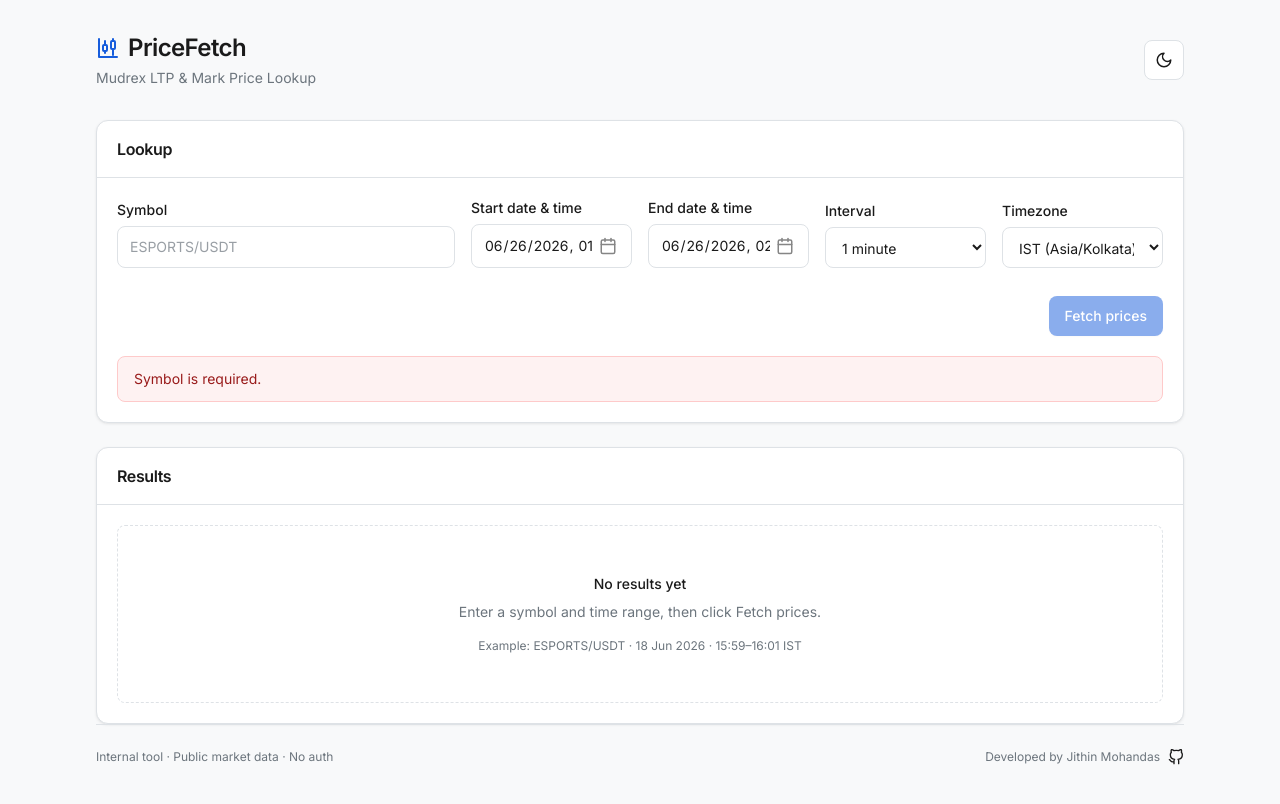
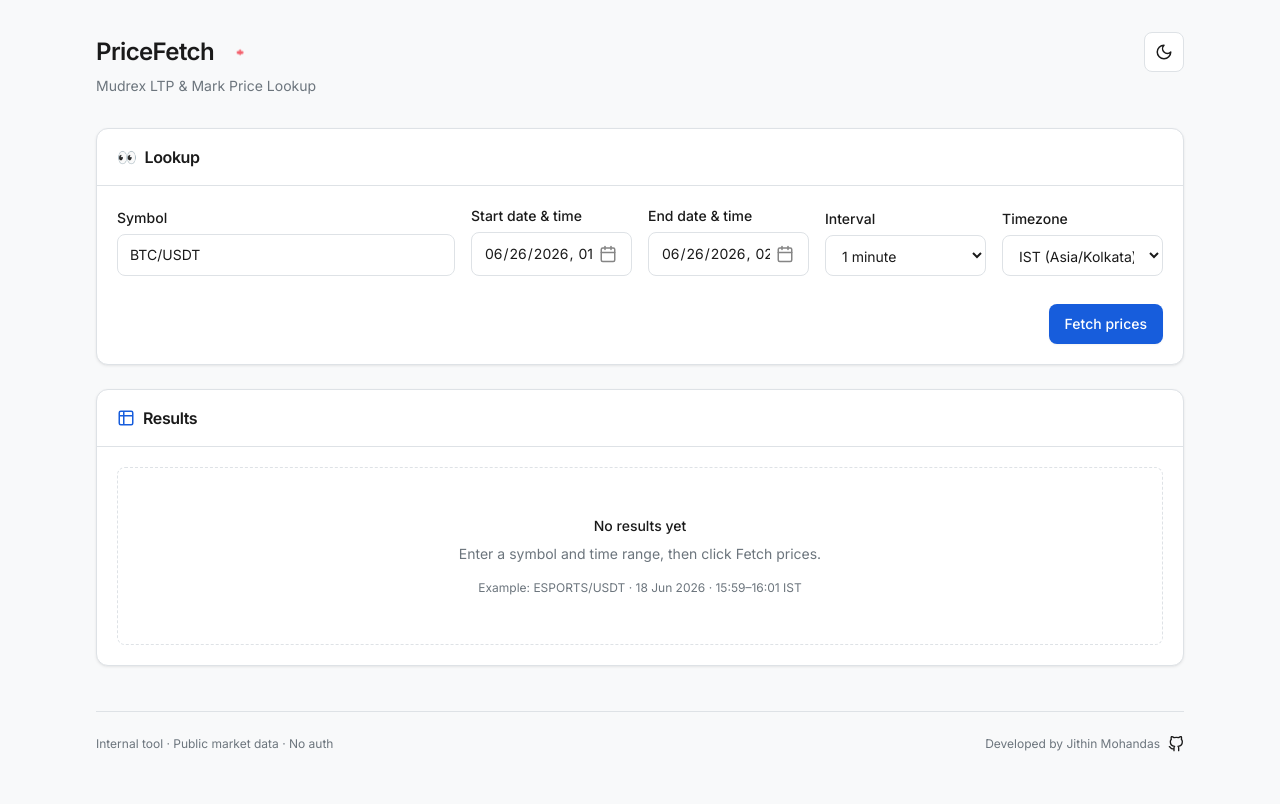
Before and after one commit to DecentralizedJM/mudrex-mark-price-fetcher, a React (Vite) app in the folder marktrace/: page / in a window 1280 px wide. Shown: the top 804 px of the page. Built offline with nearby package versions, Linux system fonts and the light colour scheme.

Commit message:
Polish header and card titles with candle, blinking eyes, and results icon.
Move the cycling candlestick inline with PriceFetch, add animated eyes on Lookup and a table icon on Results, and default the symbol to BTC/USDT.

Co-authored-by: Cursor <cursoragent@cursor.com>

```diff
--- a/marktrace/src/App.tsx
+++ b/marktrace/src/App.tsx
@@ -1,5 +1,5 @@
 import { useCallback, useEffect, useState } from 'react';
-import { Download, RefreshCw } from 'lucide-react';
+import { Download, RefreshCw, Table2 } from 'lucide-react';
 import { analyzePriceMovement } from './lib/analysis';
 import { fetchPriceDataViaApi } from './lib/api-client';
 import { validateLookup } from './lib/api';
@@ -7,6 +7,7 @@ import { buildCsv, buildCsvFilename, downloadCsv } from './lib/csv';
 import { defaultStartTime, defaultEndTime } from './lib/time';
 import type { FetchResult, LookupParams, PriceAnalysis } from './lib/types';
 import { AnalysisPanel } from './components/AnalysisPanel';
+import { BlinkingEyes } from './components/BlinkingEyes';
 import { Header } from './components/Header';
 import { LookupForm } from './components/LookupForm';
 import { ResultsTable } from './components/ResultsTable';
@@ -15,7 +16,7 @@ import { Button } from './components/ui/Button';
 import { Card } from './components/ui/Card';
 
 const defaultParams = (): LookupParams => ({
-  symbol: '',
+  symbol: 'BTC/USDT',
   startTime: defaultStartTime('Asia/Kolkata'),
   endTime: defaultEndTime('Asia/Kolkata'),
   timezone: 'Asia/Kolkata',
@@ -77,7 +78,7 @@ export default function App() {
         <Header />
 
         <div className="flex-1 space-y-6">
-          <Card title="Lookup">
+          <Card title="Lookup" icon={<BlinkingEyes />}>
             <LookupForm
               params={params}
               onChange={setParams}
@@ -100,6 +101,7 @@ export default function App() {
 
           <Card
             title="Results"
+            icon={<Table2 size={18} className="text-accent dark:text-accent-dark" />}
             action={
               hasResults ? (
                 <Button variant="secondary" onClick={handleDownload}>
--- /dev/null
+++ b/marktrace/src/components/BlinkingEyes.tsx
@@ -0,0 +1,7 @@
+export function BlinkingEyes() {
+  return (
+    <span className="blinking-eyes inline-block text-base leading-none" aria-hidden="true">
+      👀
+    </span>
+  );
+}
--- /dev/null
+++ b/marktrace/src/components/CandleStream.tsx
@@ -0,0 +1,81 @@
+import { useEffect, useState } from 'react';
+
+interface OhlcCandle {
+  open: number;
+  high: number;
+  low: number;
+  close: number;
+}
+
+const CANDLE_TYPES: OhlcCandle[] = [
+  { open: 58, high: 75, low: 52, close: 54 },  // Bearish pin bar / shooting star
+  { open: 40, high: 70, low: 40, close: 68 },  // Strong Bullish Marubozu
+  { open: 60, high: 62, low: 58, close: 59 },  // Doji
+  { open: 65, high: 68, low: 45, close: 48 },  // Bearish Engulfing
+  { open: 50, high: 52, low: 25, close: 48 },  // Bullish Hammer
+  { open: 55, high: 65, low: 45, close: 56 },  // Spinning top
+  { open: 30, high: 70, low: 20, close: 65 },  // High volatility Bullish
+  { open: 60, high: 65, low: 20, close: 25 },  // High volatility Bearish
+  { open: 45, high: 55, low: 42, close: 52 },  // Standard Bullish
+  { open: 55, high: 58, low: 45, close: 47 },  // Standard Bearish
+];
+
+const H = 40;
+const W = 16;
+
+export function CandleStream() {
+  const [index, setIndex] = useState(0);
+
+  useEffect(() => {
+    const timer = setInterval(() => {
+      setIndex((i) => (i + 1) % CANDLE_TYPES.length);
+    }, 600); // changes every 600ms
+    return () => clearInterval(timer);
+  }, []);
+
+  const candle = CANDLE_TYPES[index];
+  const bullish = candle.close >= candle.open;
+  const bodyTop = Math.max(candle.open, candle.close);
+  const bodyBottom = Math.min(candle.open, candle.close);
+
+  const y = (p: number) => ((100 - p) / 100) * H;
+  const highY = y(candle.high);
+  const lowY = y(candle.low);
+  const bodyTopY = y(bodyTop);
+  const bodyBottomY = y(bodyBottom);
+  const bodyH = Math.max(bodyBottomY - bodyTopY, 2);
+
+  const fill = bullish ? '#089981' : '#f23645';
+  const cx = W / 2;
+
+  return (
+    <div className="flex h-10 w-10 items-center justify-center overflow-hidden" aria-hidden="true">
+      <svg
+        key={index} // Force re-render for crisp animation if needed, or rely on CSS
+        width={W}
+        height={H}
+        viewBox={`0 0 ${W} ${H}`}
+        className="animate-in zoom-in fade-in duration-300"
+      >
+        <line
+          x1={cx}
+          y1={highY}
+          x2={cx}
+          y2={lowY}
+          stroke={fill}
+          strokeWidth="1.5"
+          strokeLinecap="round"
+          vectorEffect="non-scaling-stroke"
+        />
+        <rect
+          x={cx - 3.5}
+          y={bodyTopY}
+          width={7}
+          height={bodyH}
+          fill={fill}
+          rx="1"
+        />
+      </svg>
+    </div>
+  );
+}
--- a/marktrace/src/components/Header.tsx
+++ b/marktrace/src/components/Header.tsx
@@ -1,22 +1,15 @@
 import { ThemeToggle } from './ThemeToggle';
+import { CandleStream } from './CandleStream';
 
 export function Header() {
   return (
-    <header className="mb-8 flex flex-col gap-4 sm:flex-row sm:items-center sm:justify-between">
-      <div>
-        <div className="flex items-center gap-2">
-          <svg className="h-6 w-6 text-accent dark:text-accent-dark" viewBox="0 0 24 24" fill="none" stroke="currentColor" strokeWidth="2" strokeLinecap="round" strokeLinejoin="round">
-            <path d="M9 5v4"></path>
-            <rect width="4" height="6" x="7" y="9" rx="1"></rect>
-            <path d="M9 15v2"></path>
-            <path d="M17 3v2"></path>
-            <rect width="4" height="8" x="15" y="5" rx="1"></rect>
-            <path d="M17 13v6"></path>
-            <path d="M3 3v18h18"></path>
-          </svg>
+    <header className="mb-8 flex flex-col gap-4 sm:flex-row sm:items-start sm:justify-between">
+      <div className="shrink-0">
+        <div className="flex items-center gap-1.5">
           <h1 className="text-2xl font-semibold tracking-tight text-primary-light dark:text-primary-dark">
             PriceFetch
           </h1>
+          <CandleStream />
         </div>
         <p className="mt-1 text-sm text-secondary-light dark:text-secondary-dark">
           Mudrex LTP &amp; Mark Price Lookup
--- a/marktrace/src/components/LookupForm.tsx
+++ b/marktrace/src/components/LookupForm.tsx
@@ -7,7 +7,6 @@ import {
   type LookupParams,
   type TimezoneId,
 } from '../lib/types';
-import { Search } from 'lucide-react';
 import { Button } from './ui/Button';
 import { Input } from './ui/Input';
 import { Select } from './ui/Select';
@@ -140,21 +139,8 @@ export function LookupForm({ params, onChange, onSubmit, loading }: LookupFormPr
       </div>
 
       <div className="flex justify-end pt-2">
-        <Button type="submit" disabled={!canFetch} className="w-full sm:w-auto relative overflow-hidden group">
-          {loading ? (
-            <span className="flex items-center gap-2">
-              <svg className="animate-spin h-4 w-4 text-white" xmlns="http://www.w3.org/2000/svg" fill="none" viewBox="0 0 24 24">
-                <circle className="opacity-25" cx="12" cy="12" r="10" stroke="currentColor" strokeWidth="4"></circle>
-                <path className="opacity-75" fill="currentColor" d="M4 12a8 8 0 018-8V0C5.373 0 0 5.373 0 12h4zm2 5.291A7.962 7.962 0 014 12H0c0 3.042 1.135 5.824 3 7.938l3-2.647z"></path>
-              </svg>
-              Fetching…
-              <div className="absolute inset-0 flex translate-x-[150%] items-center justify-center animate-[search_1s_infinite]">
-                <Search size={16} className="text-white/30" />
-              </div>
-            </span>
-          ) : (
-            'Fetch prices'
-          )}
+        <Button type="submit" disabled={!canFetch || loading} className="w-full sm:w-auto">
+          {loading ? 'Fetching…' : 'Fetch prices'}
         </Button>
       </div>
 
--- a/marktrace/src/components/ui/Card.tsx
+++ b/marktrace/src/components/ui/Card.tsx
@@ -2,12 +2,13 @@ import type { ReactNode } from 'react';
 
 interface CardProps {
   title?: string;
+  icon?: ReactNode;
   action?: ReactNode;
   children: ReactNode;
   className?: string;
 }
 
-export function Card({ title, action, children, className = '' }: CardProps) {
+export function Card({ title, icon, action, children, className = '' }: CardProps) {
   return (
     <section
       className={`rounded-xl border border-border-light bg-card-light shadow-card dark:border-border-dark dark:bg-card-dark dark:shadow-none ${className}`}
@@ -15,7 +16,8 @@ export function Card({ title, action, children, className = '' }: CardProps) {
       {(title || action) && (
         <div className="flex items-center justify-between border-b border-border-light px-5 py-4 dark:border-border-dark">
           {title && (
-            <h2 className="text-base font-semibold tracking-tight text-primary-light dark:text-primary-dark">
+            <h2 className="flex items-center gap-2 text-base font-semibold tracking-tight text-primary-light dark:text-primary-dark">
+              {icon}
               {title}
             </h2>
           )}
--- a/marktrace/src/index.css
+++ b/marktrace/src/index.css
@@ -90,10 +90,33 @@
   .tabular-nums {
     font-variant-numeric: tabular-nums;
   }
+
+  .animate-in {
+    animation: animate-in 0.3s ease-out;
+  }
+
+  @keyframes animate-in {
+    from {
+      opacity: 0;
+      transform: scale(0.6) translateY(4px);
+    }
+    to {
+      opacity: 1;
+      transform: scale(1) translateY(0);
+    }
+  }
+
+  .blinking-eyes {
+    animation: eye-blink 4s ease-in-out infinite;
+    transform-origin: center center;
+  }
+
+  @keyframes eye-blink {
+    0%, 92%, 100% {
+      transform: scaleY(1);
+    }
+    96% {
+      transform: scaleY(0.12);
+    }
+  }
 }
-
-@keyframes search {
-  0% { transform: translateX(-150%) scale(0.8); opacity: 0; }
-  50% { transform: translateX(0) scale(1.2); opacity: 1; }
-  100% { transform: translateX(150%) scale(0.8); opacity: 0; }
-}
```
